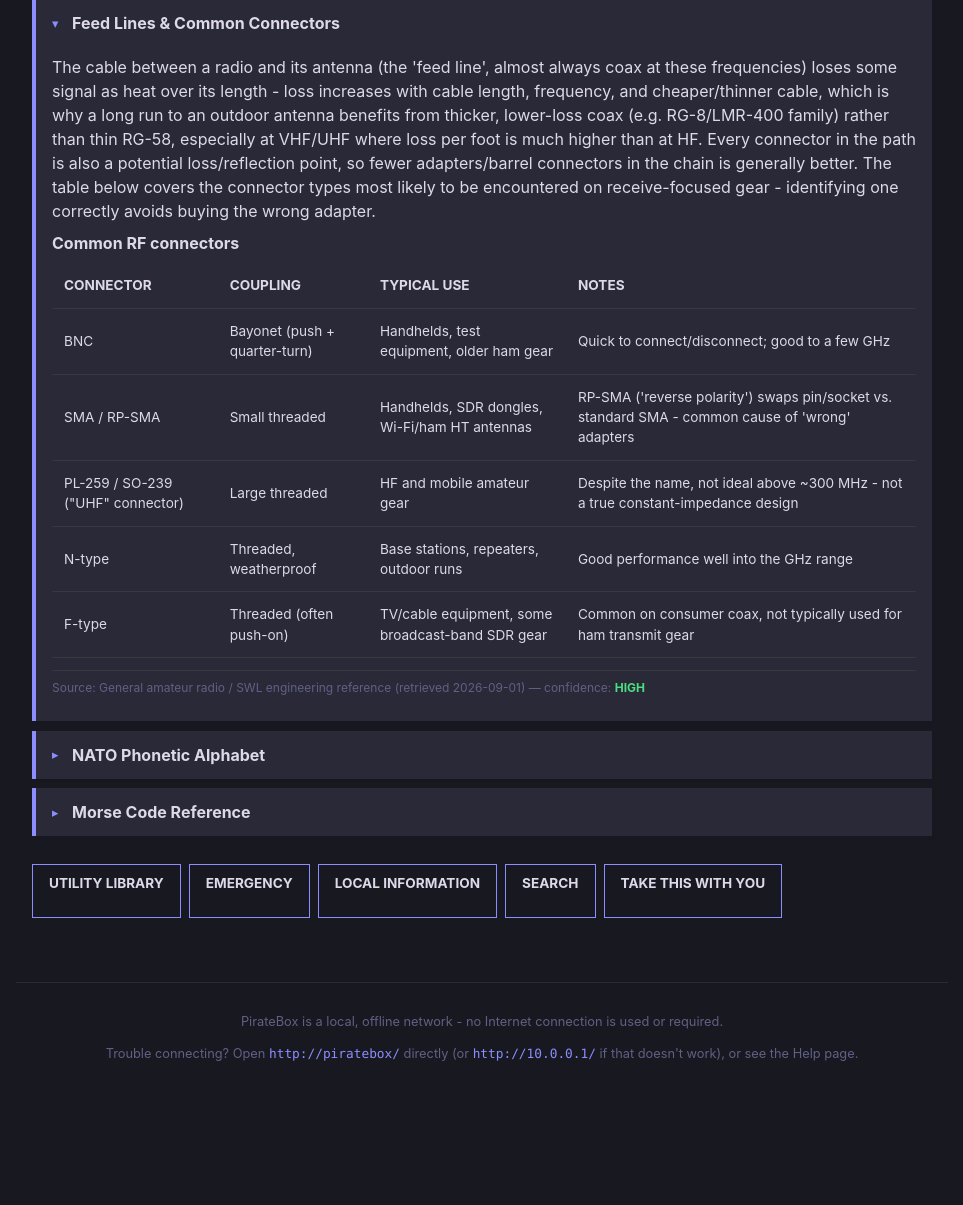
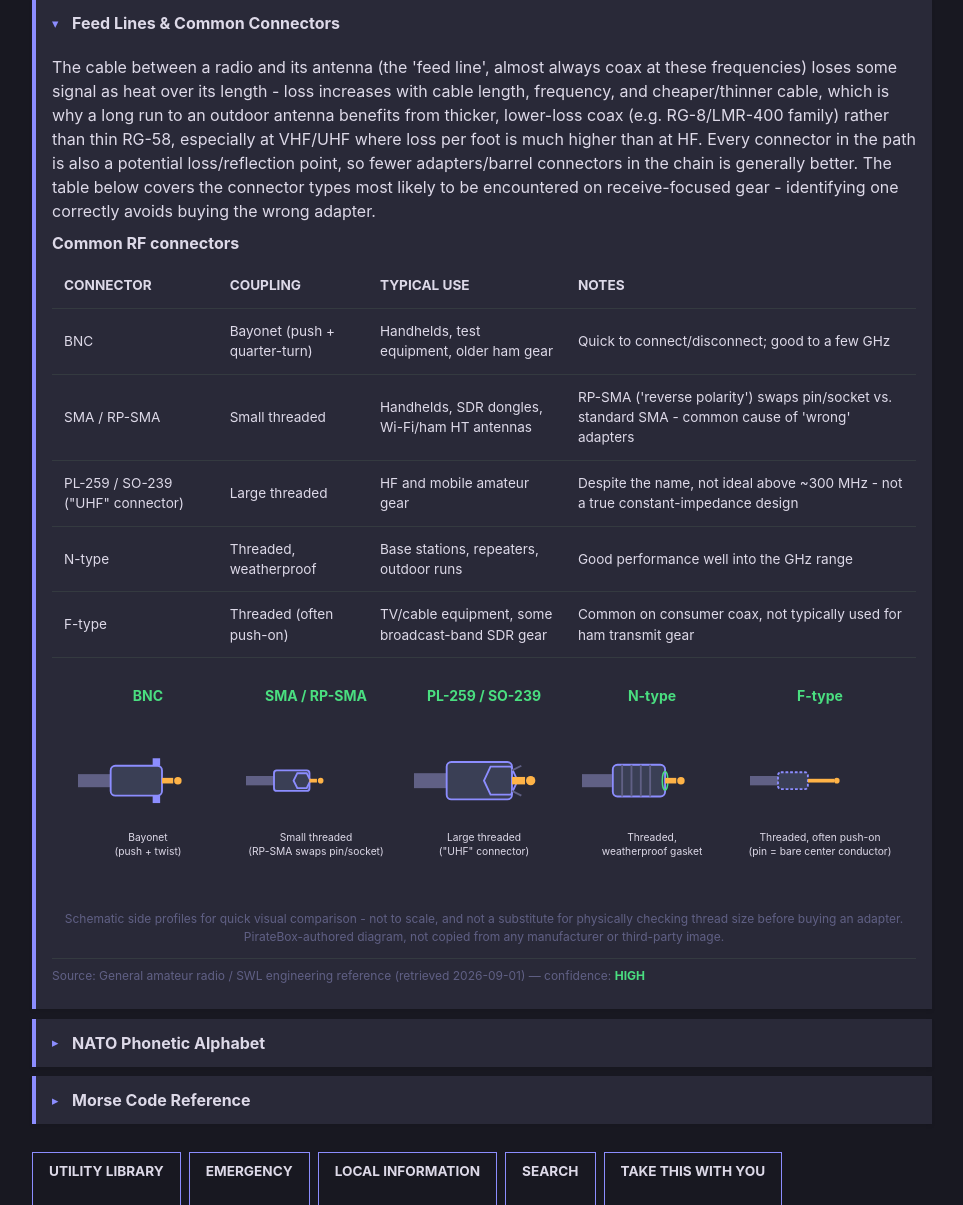
Before and after one commit to mooses1010/piratebox, a PHP site: page /utility/radio/ in a window 1280 px wide, after a click on "Feed Lines & Common Connectors". Shown: the part 4702-5907 px from the top of the page, without its empty margins (158-1121 px from the left). Before the commit the page ends 5763 px from the top, so only its background shows below. Run offline with PHP 8.4, Linux system fonts and the light colour scheme.

Commit message:
Deep field library, increment 11: Radio connector diagram (roadmap item 5)
- New connectors.svg.php: original PirateBox-authored schematic side-
  profile comparison of the 5 RF connector types already listed in the
  Feed Lines & Common Connectors guide's table (BNC, SMA/RP-SMA,
  PL-259/SO-239, N-type, F-type) - coupling mechanism and center-pin
  shape shown, explicitly labeled not-to-scale. No third-party artwork
  involved (same self-authored basis as the pre-existing spectrum
  chart), so no licensing question to resolve.
- Wired into the existing guide's detail block in
  public/utility/radio/index.php, immediately after its table.
- docs/IMPLEMENTATION-ROADMAP.md: closes roadmap item 5 (connector
  diagram half of 'Connector/antenna-type diagrams for Radio'; antenna
  diagrams remain open). Also fixes a stale row (item 2,
  cloud-identification chart, was already fulfilled by the NOAA/NASA
  Sky Watcher Cloud Chart acquired earlier the same day) and records
  two licensing-investigation outcomes: USDA FSIS candidate URL still
  HTTP 403 on retry (durable block, not transient), and ARRL's specific
  band-chart PDF candidate confirmed copyrighted/all-rights-reserved
  (not a blanket-PD source, not usable as a retained original).

Verification: well-formed SVG (python xml.dom.minidom), php -l clean
on both changed PHP files, page + diagram smoke-tested locally via
'php -S' against the public/ webroot (both 200, diagram markup
present), full existing suite still 206/206 (unaffected - static
content, no calculation logic touched).

Built on an isolated worktree branch per this session's background-job
policy (recovering an interrupted prior session - see CLAUDE.md's own
recovery procedure). Not merged into main and not deployed from here:
this session's standing rule against merging into main/pushing from a
background job means the normal merge -> sudo dry-run -> sudo real
deploy -> live-verify -> checkpoint steps still need to run from an
interactive/operator session before this is live.

Co-Authored-By: Claude Sonnet 5 <noreply@anthropic.com>
Claude-Session: https://claude.ai/code/session_016ELBzVkrRboU8wVT7oEMsm

```diff
--- /dev/null
+++ b/var/www/html/public/utility/radio/connectors.svg.php
@@ -0,0 +1,59 @@
+<svg viewBox="0 0 900 210" xmlns="http://www.w3.org/2000/svg" role="img" aria-label="Schematic side-profile comparison of five RF connector types - BNC, SMA/RP-SMA, PL-259/SO-239, N-type, and F-type - showing relative size, coupling mechanism, and center-pin differences. Not to scale.">
+
+    <!-- BNC -->
+    <text x="90" y="25" text-anchor="middle" font-size="15" font-weight="bold" fill="#4ade80">BNC</text>
+    <rect x="15" y="103" width="35" height="14" fill="#606085" />
+    <rect x="50" y="94" width="55" height="32" rx="5" fill="#3a3f55" stroke="#8c8dff" stroke-width="2" />
+    <rect x="95" y="86" width="8" height="8" fill="#8c8dff" />
+    <rect x="95" y="126" width="8" height="8" fill="#8c8dff" />
+    <rect x="105" y="107" width="12" height="6" fill="#ffb347" />
+    <circle cx="122" cy="110" r="4" fill="#ffb347" />
+    <text x="90" y="175" text-anchor="middle" font-size="11" fill="#ddd9e8">Bayonet</text>
+    <text x="90" y="190" text-anchor="middle" font-size="11" fill="#ddd9e8">(push + twist)</text>
+
+    <!-- SMA / RP-SMA -->
+    <text x="270" y="25" text-anchor="middle" font-size="15" font-weight="bold" fill="#4ade80">SMA / RP-SMA</text>
+    <rect x="195" y="105" width="30" height="10" fill="#606085" />
+    <rect x="225" y="99" width="38" height="22" rx="3" fill="#3a3f55" stroke="#8c8dff" stroke-width="2" />
+    <polygon points="246,110 250,102 260,102 264,110 260,118 250,118" fill="#3a3f55" stroke="#8c8dff" stroke-width="2" />
+    <rect x="263" y="108" width="8" height="4" fill="#ffb347" />
+    <circle cx="275" cy="110" r="3" fill="#ffb347" />
+    <text x="270" y="175" text-anchor="middle" font-size="11" fill="#ddd9e8">Small threaded</text>
+    <text x="270" y="190" text-anchor="middle" font-size="11" fill="#ddd9e8">(RP-SMA swaps pin/socket)</text>
+
+    <!-- PL-259 / SO-239 -->
+    <text x="450" y="25" text-anchor="middle" font-size="15" font-weight="bold" fill="#4ade80">PL-259 / SO-239</text>
+    <rect x="375" y="102" width="35" height="16" fill="#606085" />
+    <rect x="410" y="90" width="70" height="40" rx="5" fill="#3a3f55" stroke="#8c8dff" stroke-width="2" />
+    <polygon points="450,110 457,95 479,95 486,110 479,125 457,125" fill="none" stroke="#8c8dff" stroke-width="2" />
+    <line x1="480" y1="99" x2="490" y2="94" stroke="#606085" stroke-width="2" />
+    <line x1="480" y1="110" x2="492" y2="110" stroke="#606085" stroke-width="2" />
+    <line x1="480" y1="121" x2="490" y2="126" stroke="#606085" stroke-width="2" />
+    <rect x="480" y="106" width="14" height="8" fill="#ffb347" />
+    <circle cx="500" cy="110" r="5" fill="#ffb347" />
+    <text x="450" y="175" text-anchor="middle" font-size="11" fill="#ddd9e8">Large threaded</text>
+    <text x="450" y="190" text-anchor="middle" font-size="11" fill="#ddd9e8">("UHF" connector)</text>
+
+    <!-- N-type -->
+    <text x="630" y="25" text-anchor="middle" font-size="15" font-weight="bold" fill="#4ade80">N-type</text>
+    <rect x="555" y="103" width="32" height="14" fill="#606085" />
+    <rect x="588" y="93" width="56" height="34" rx="5" fill="#3a3f55" stroke="#8c8dff" stroke-width="2" />
+    <line x1="598" y1="93" x2="598" y2="127" stroke="#606085" stroke-width="2" />
+    <line x1="608" y1="93" x2="608" y2="127" stroke="#606085" stroke-width="2" />
+    <line x1="618" y1="93" x2="618" y2="127" stroke="#606085" stroke-width="2" />
+    <line x1="628" y1="93" x2="628" y2="127" stroke="#606085" stroke-width="2" />
+    <ellipse cx="644" cy="110" rx="3" ry="10" fill="none" stroke="#4ade80" stroke-width="1.5" />
+    <rect x="644" y="107" width="12" height="6" fill="#ffb347" />
+    <circle cx="661" cy="110" r="4" fill="#ffb347" />
+    <text x="630" y="175" text-anchor="middle" font-size="11" fill="#ddd9e8">Threaded,</text>
+    <text x="630" y="190" text-anchor="middle" font-size="11" fill="#ddd9e8">weatherproof gasket</text>
+
+    <!-- F-type -->
+    <text x="810" y="25" text-anchor="middle" font-size="15" font-weight="bold" fill="#4ade80">F-type</text>
+    <rect x="735" y="105" width="30" height="10" fill="#606085" />
+    <rect x="765" y="101" width="32" height="18" rx="3" fill="#3a3f55" stroke="#8c8dff" stroke-width="2" stroke-dasharray="3,2" />
+    <rect x="797" y="108" width="28" height="4" fill="#ffb347" />
+    <circle cx="828" cy="110" r="3" fill="#ffb347" />
+    <text x="810" y="175" text-anchor="middle" font-size="11" fill="#ddd9e8">Threaded, often push-on</text>
+    <text x="810" y="190" text-anchor="middle" font-size="11" fill="#ddd9e8">(pin = bare center conductor)</text>
+</svg>
--- a/var/www/html/public/utility/radio/index.php
+++ b/var/www/html/public/utility/radio/index.php
@@ -297,6 +297,12 @@ function radio_source_line(array $sources, ?string $sourceId, ?string $secondary
                                         </table>
                                     </div>
                                 <?php endif; ?>
+                                <?php if ($g['id'] === 'feedlines-and-connectors'): ?>
+                                    <div class="radio-spectrum-wrap">
+                                        <?php require __DIR__ . '/connectors.svg.php'; ?>
+                                    </div>
+                                    <p class="radio-spectrum-caption">Schematic side profiles for quick visual comparison - not to scale, and not a substitute for physically checking thread size before buying an adapter. PirateBox-authored diagram, not copied from any manufacturer or third-party image.</p>
+                                <?php endif; ?>
                                 <?php
                                 // Metadata-driven Document Library cross-link, checked per-guide
                                 // (not page-level) - a catalog entry names this exact guide's URL
```
Also changed, not shown: docs/IMPLEMENTATION-ROADMAP.md (+23 -7 lines).
